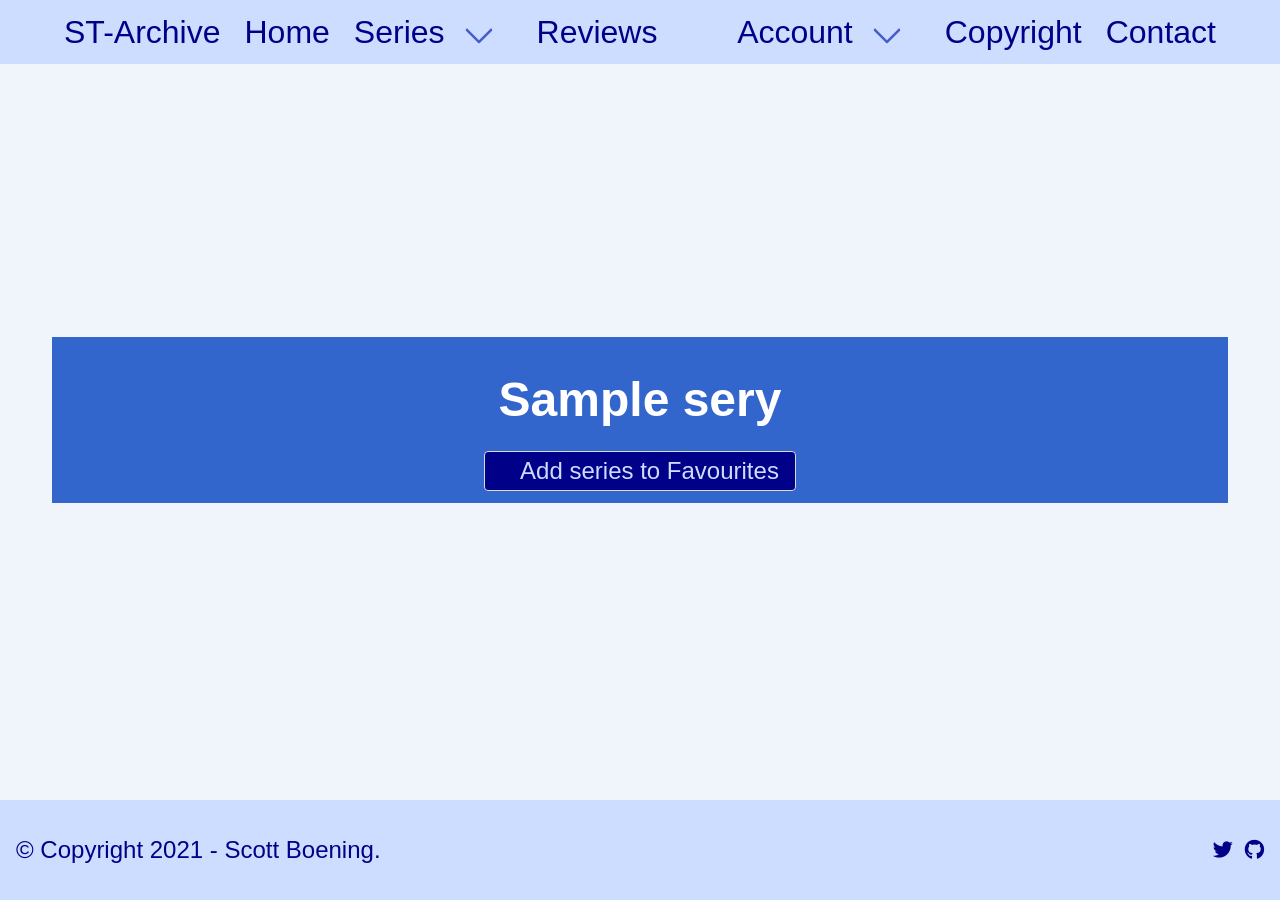
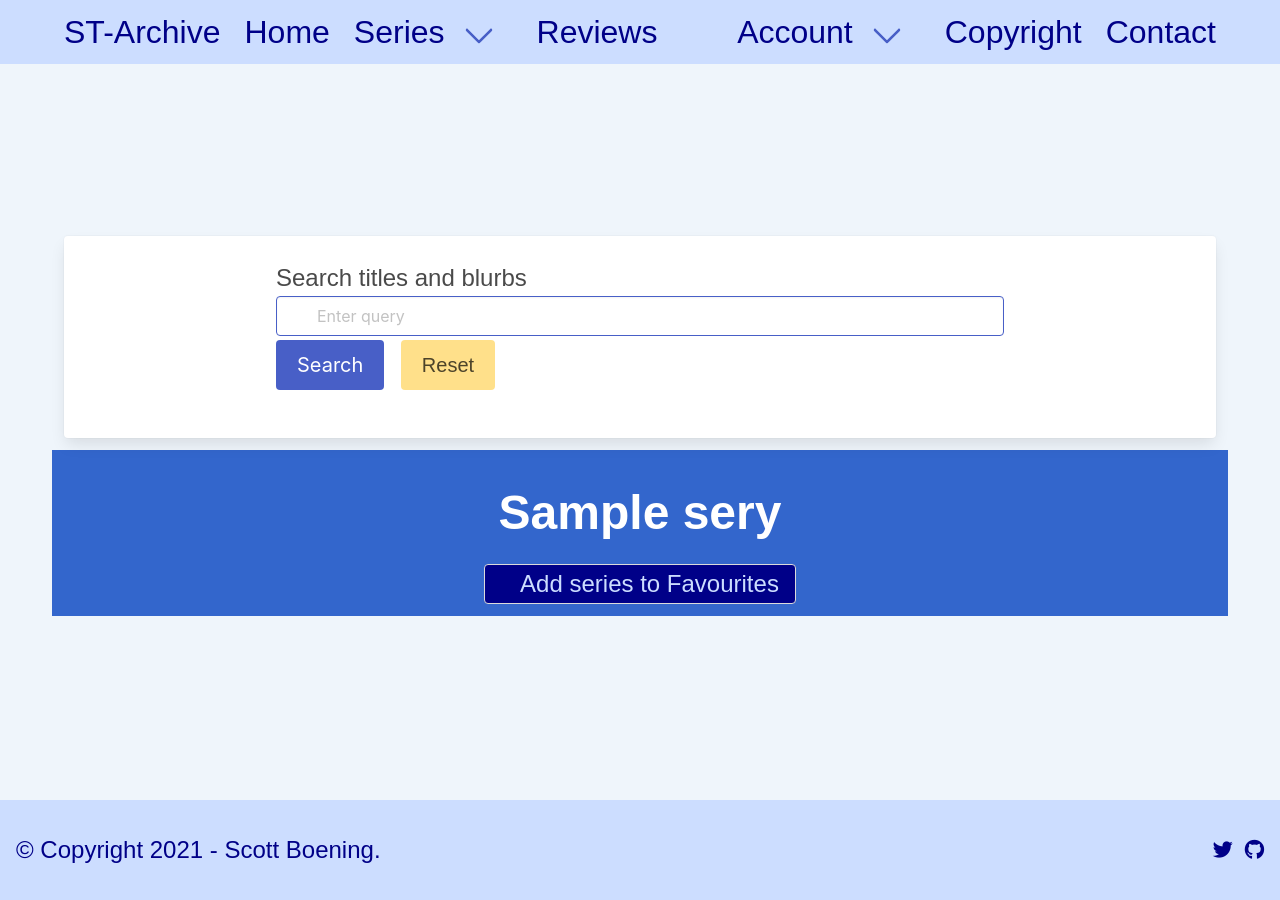
Before and after one commit to Ryagg/st-archive, a Flask app: page /series/ in a window 1280 px wide. Run offline with Flask 2, Linux system fonts and the light colour scheme; a database or web service that is not in the repository returns one stand-in record (values such as "Sample title"); some libraries are stand-ins or nearby versions.

Commit message:
feat: add search bar and section for search results

```diff
--- a/templates/series.html
+++ b/templates/series.html
@@ -4,6 +4,54 @@
 <section class="hero is-fullheight-with-navbar has-background-info-light">
     <div class="hero-body">
         <div class="container">
+            <!-- Search bar -->
+            <div class=columns>
+                <div class="column">
+                    <div class="card">
+                        <div class="card-content">
+                            <form class="form" method="POST" action="{{ url_for('search') }}">
+                                <div class="columns is-centered">
+                                    <div class="column is-10-tablet is-8-desktop">
+                                        <div class="field">
+                                            <label for="query" class="is-size-4 has-text-weight-normal mr-2">Search titles and blurbs
+                                            </label>
+                                            <div class="control has-icons-left">
+                                                <input id="query" name="query" class="input is-link  mb-1" type="text" minlength="3"
+                                                    placeholder="Enter query" value=""
+                                                    aria-label="query" aria-described-by="user-query" required>
+                                                <span id="user-query" aria-live="assertive"></span>
+                                                <span class="icon is-left has-text-link">
+                                                    <i class="fal fa-lg fa-file-search"></i>
+                                                </span>
+                                            </div>
+                                            <button class="button is-link form__button--font-okuda is-size-5 has-text-weight-normal" type="submit">Search
+                                            </button>
+                                            <a class="button is-warning ml-3 is-size-5 has-text-weight-normal" href="{{ url_for('series') }}">Reset</a>
+                                        </div>
+                                    </div>
+                                </div>
+                            </form>
+                        </div>
+                            <!-- Search results -->
+                            <div class="column is-size-4">
+                                {% if result %}
+                                    <ul>
+                                    {% for entry in result %}
+                                        <li class="is-size-3 ul__li--no-bullets">{{ entry["series_code"] }}: {{ entry["title"] }}</li>
+                                        {{ entry["blurb"] }}
+                                        <br>
+                                    </ul>
+
+                                    {% endfor %}
+                                    <!-- Prevent text from being displayed if user hasn't searched for anything -->
+                                {% elif result|length == 0 and request.path == "/search"%}
+                                    <h3 class="has-text-centered">No Results Found</h3>
+                                {% endif %}
+                            </div>
+                    </div>
+                </div>
+            </div>
+
             {% for show in series %}
             <section id="show.series_name" class="mb-5">
                 <!-- Series title -->
```
